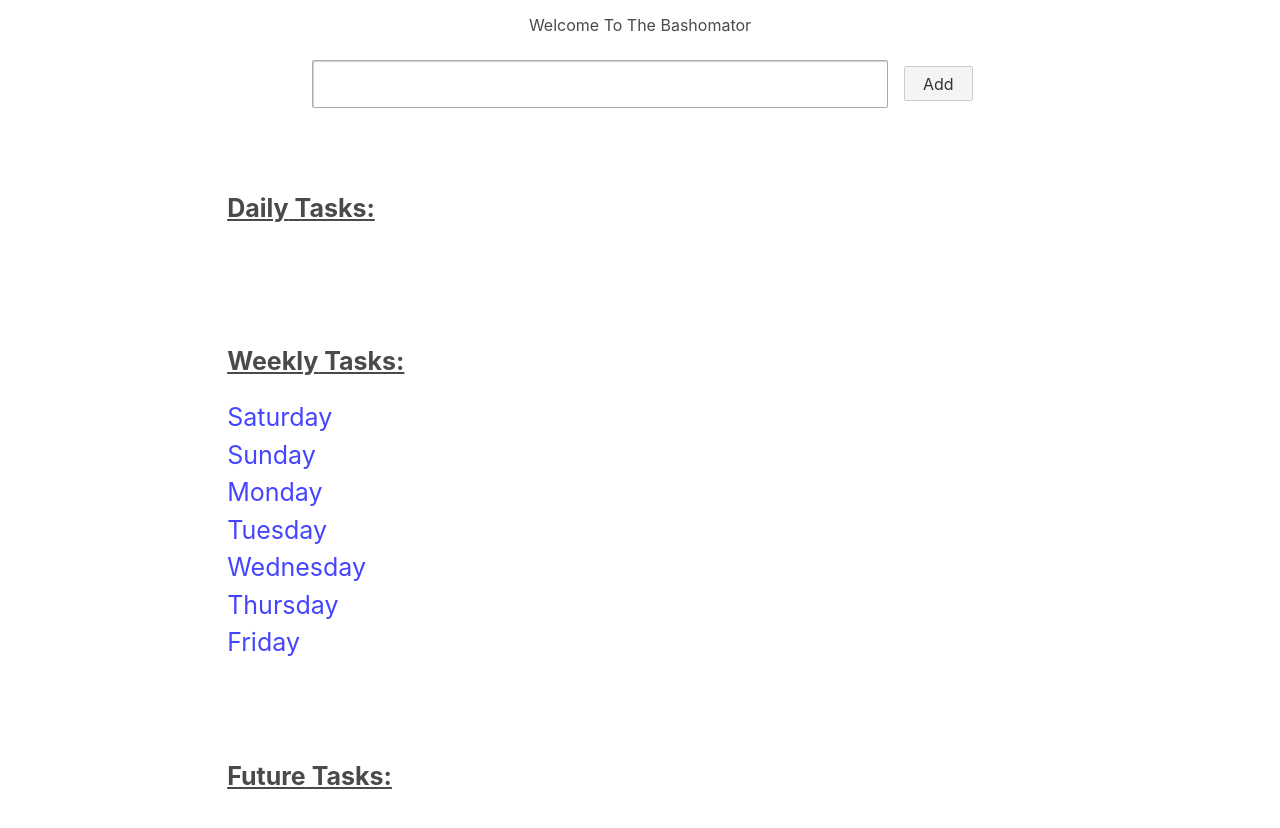
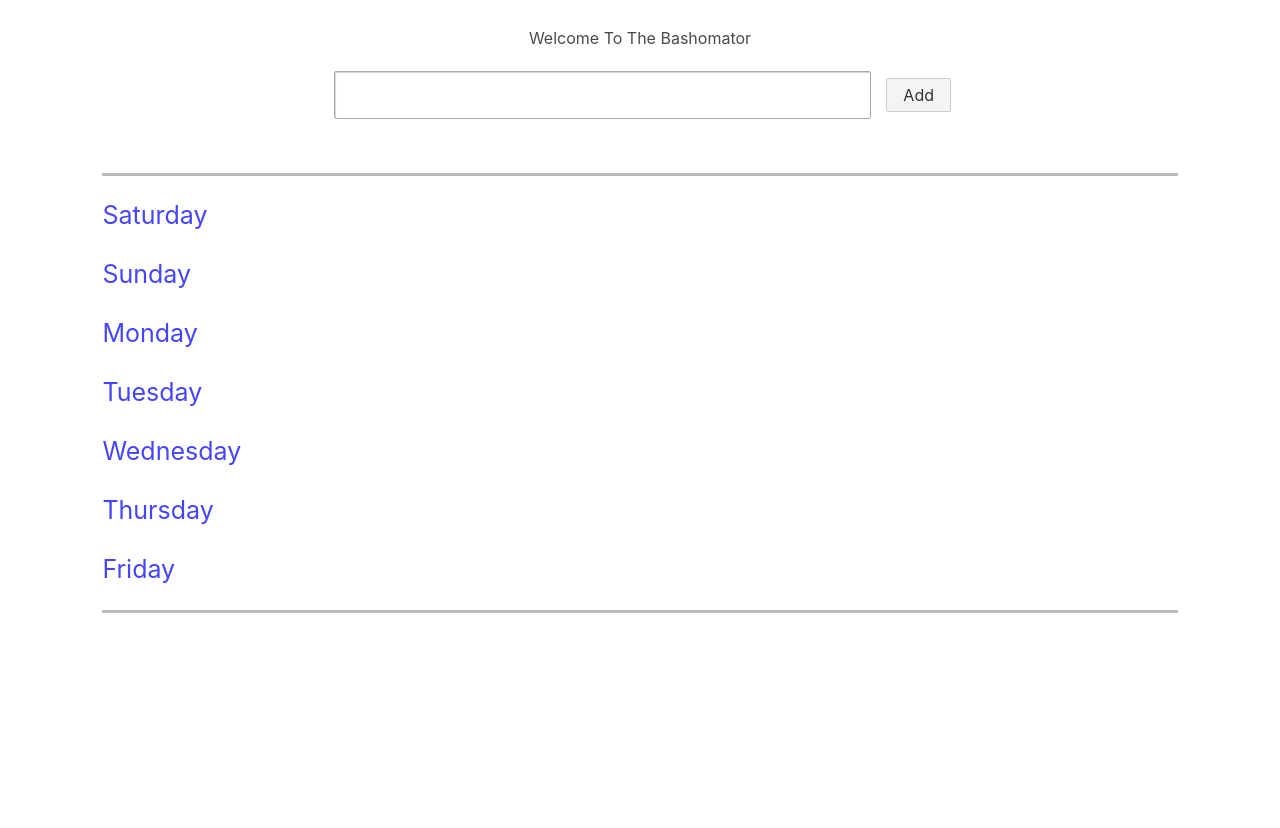
Before and after one commit to NivKeidan/svelte-tasklist, a Svelte app: page / in a window 1280 px wide. Shown: the top 828 px of the page. Built offline with nearby package versions, Linux system fonts and the light colour scheme.

Commit message:
remove headers of sections create separators between sections inside weekly, give each row a space make the left margin smaller make the X button smaller and bolder maybe show x only when hovering?

```diff
--- a/src/App.css
+++ b/src/App.css
@@ -3,7 +3,5 @@
     --time-color: orange;
 }
 .app {
-    margin-left: 5%;
-    margin-right: 5%;
-    margin-top: 1%;
+    margin: 2% 8% 3% 8%;
 }
--- a/src/App.svelte
+++ b/src/App.svelte
@@ -11,6 +11,7 @@
 	import FutureEntries from './FutureEntries.svelte';
 	import EntryInput from './EntryInput.svelte';
 	import Header from './Header.svelte';
+	import SectionSeaprator from './SectionSeaprator.svelte';
 
 	import './App.css';
 
@@ -213,6 +214,8 @@
 		/>
 	</Section>
 
+	<SectionSeaprator/>
+
 	<Section name={SECTIONS.UPCOMING} on:drag-drop={handleDragDrop}>
 		<UpcomingEntries bind:entries={weeklyEntries}
 					   on:section-change={handleSectionChanged}
@@ -220,6 +223,8 @@
 					   on:drag-start={handleDragStart}
 		/>
 	</Section>
+
+	<SectionSeaprator/>
 
 	<Section name={SECTIONS.FUTURE} on:drag-drop={handleDragDrop}>
 		<FutureEntries bind:entries={futureEntries}
--- a/src/Entry.css
+++ b/src/Entry.css
@@ -11,5 +11,14 @@
 }
 
 .oneLiner {
-    display: block;
+    display: inline-block;
+    width: 100%;
 }
+
+.fa-trash-alt {
+    color: black;
+}
+
+.fa-trash-alt:hover {
+    color: red;
+}
--- a/src/Entry.svelte
+++ b/src/Entry.svelte
@@ -68,7 +68,6 @@
 </script>
 
 <span class="entry" class:dragged="{isDragged}" class:oneLiner="{oneLiner}">
-    <button on:click={handleRemove} >X</button>
     <Date bind:data={date} show={showDate} on:date-change={handleDateChanged} useDayName={useDayNames}/>
     <Time bind:data={time} on:time-change/>
     {#if isEditing}
@@ -81,4 +80,5 @@
               on:dragend={handleDragEnd}
               on:dragstart|stopPropagation={handleDragStart}>{content}</span>
     {/if}
+    <i class="fas fa-trash-alt" on:click={handleRemove} />
 </span>
--- a/src/EntryInput.css
+++ b/src/EntryInput.css
@@ -1,7 +1,7 @@
 .input-div {
     text-align: center;
     margin-top: 2%;
-    margin-bottom: 3%;
+    margin-bottom: 5%;
 }
 
 .entry-input {
--- a/src/Section.css
+++ b/src/Section.css
@@ -1,12 +1,7 @@
-.section {
-    margin-left: 10%;
+.entries-section {
     font-size: 25px;
 }
 
 .dragged-on {
     border: blue solid 1px;
 }
-
-.section-header {
-    margin-bottom: 2%;
-}
--- a/src/Section.svelte
+++ b/src/Section.svelte
@@ -24,10 +24,9 @@
 
 
 
-<div class="section" class:dragged-on="{dragCounter > 0}"
+<div class="entries-section" class:dragged-on="{dragCounter > 0}"
      on:dragenter={handleDragEnter}
      on:dragleave={handleDragLeave}
      on:drop|preventDefault={handleDragDrop}>
-    <div class="section-header"><u><b>{name} Tasks:</b></u></div>
         <slot/>
 </div>
--- /dev/null
+++ b/src/SectionSeaprator.svelte
@@ -0,0 +1,8 @@
+<style>
+    .solid {
+        border-top: 3px solid #bbb;
+        margin-top: 2%;
+        margin-bottom: 2%;
+    }
+</style>
+<hr class="solid">
--- a/src/UpcomingEntries.svelte
+++ b/src/UpcomingEntries.svelte
@@ -60,11 +60,14 @@
 </script>
 
 <style>
+    .upcoming-row {
+        margin-bottom: 2%;
+    }
 </style>
 
 <div class="entries-upcoming"  ondragover="return false">
     {#each Object.entries(datedEntries) as [date, entries], ind }
-        <div>
+        <div class="upcoming-row">
             <Date useDayName={true} bind:data={date} changeable={false}/>
             {#each entries as entry (entry.id) }
                 <Entry on:remove-entry={handleRemoveEntry}
```
Also changed, not shown: 1 other file (tests, documents, lock files or other folders).
